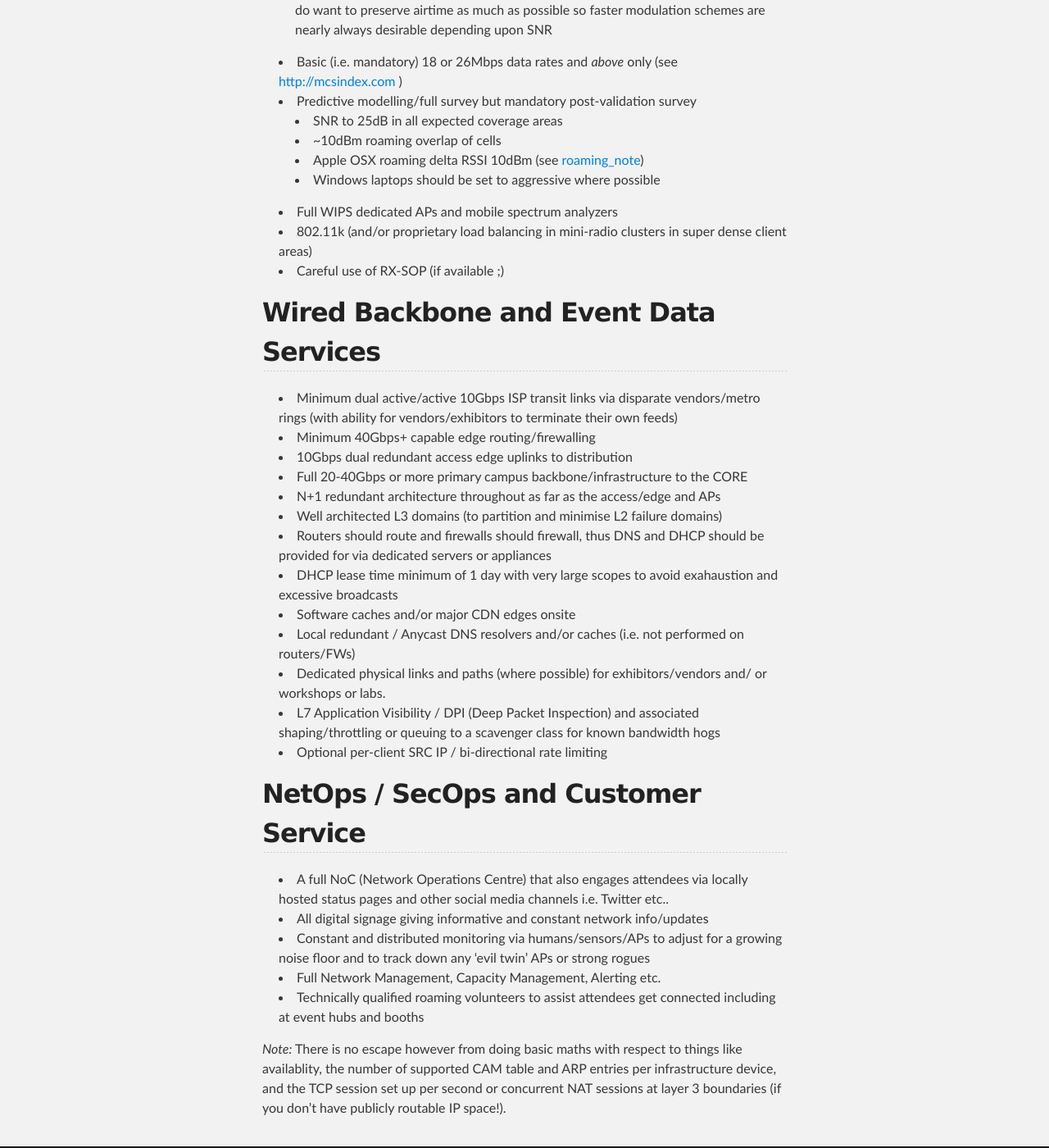
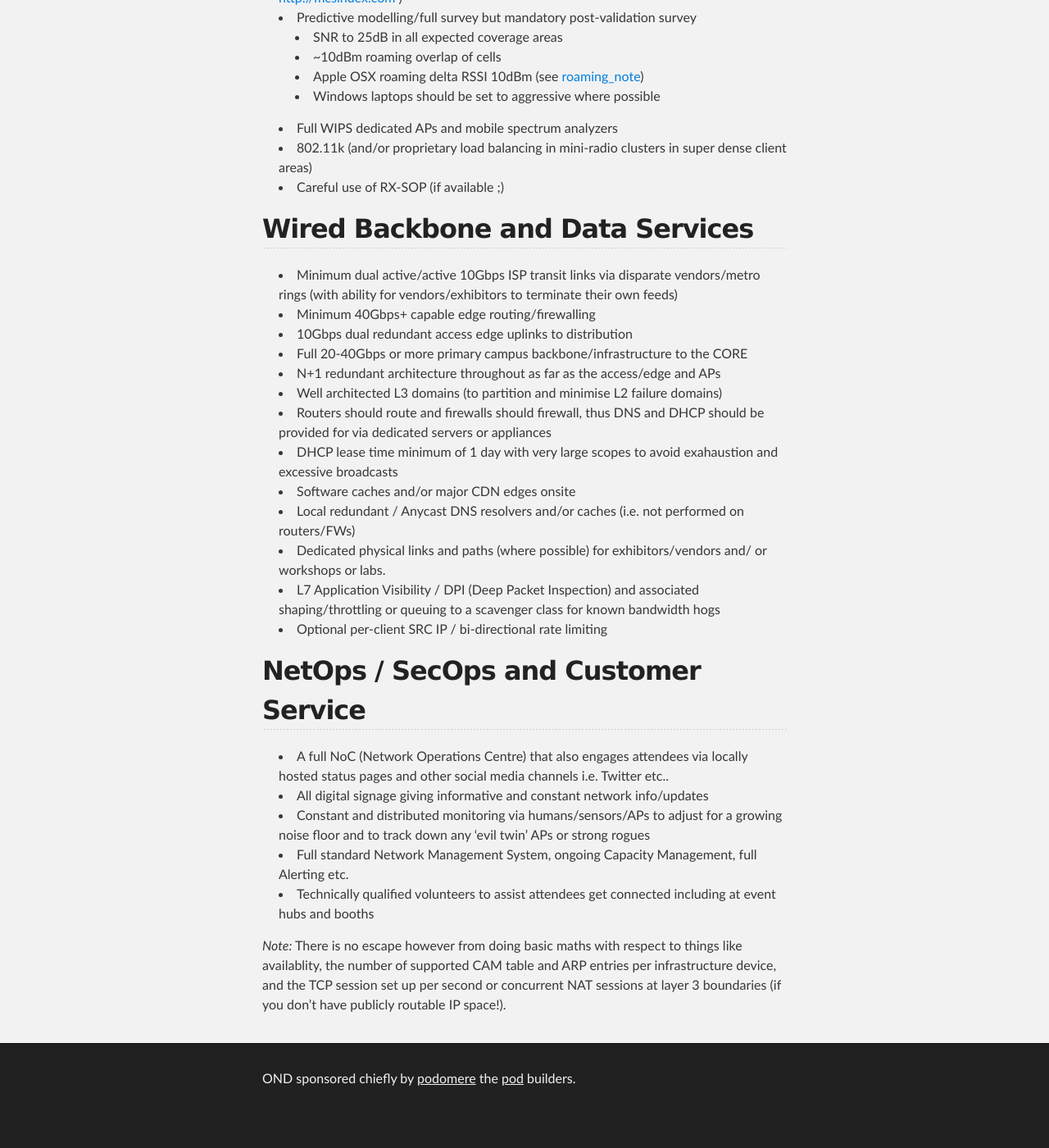
Before and after one commit to podomere/ond, a Jekyll site: the page built from ond-00002/ond-00002.md, in a window 1280 px wide and 1400 px high, scrolled down 1380 px. Shown: the whole window at 82% size. Built offline with Jekyll 4.4.1, drawn with Linux system fonts in a browser that asks for light colours; after the commit the page ends 2742 px from its top, so only the background shows below that; some of the changed text lies outside the part shown.

Commit message:
Tweaks on titles and minor content qualification

```diff
--- a/ond-00002/ond-00002.md
+++ b/ond-00002/ond-00002.md
@@ -45,7 +45,7 @@ The following relates to many (but not all) indoor events with attendee numbers
 - 802.11k (and/or proprietary load balancing in mini-radio clusters in super dense client areas)
 - Careful use of RX-SOP (if available ;)
 
-## Wired Backbone and Event Data Services
+## Wired Backbone and Data Services
 - Minimum dual active/active 10Gbps ISP transit links via disparate vendors/metro rings (with ability for vendors/exhibitors to terminate their own feeds)
 - Minimum 40Gbps+ capable edge routing/firewalling
 - 10Gbps dual redundant access edge uplinks to distribution
@@ -64,7 +64,7 @@ The following relates to many (but not all) indoor events with attendee numbers
 - A full NoC (Network Operations Centre) that also engages attendees via locally hosted status pages and other social media channels i.e. Twitter etc..
 - All digital signage giving informative and constant network info/updates
 - Constant and distributed monitoring via humans/sensors/APs to adjust for a growing noise floor and to track down any 'evil twin' APs or strong rogues
-- Full Network Management, Capacity Management, Alerting etc.
-- Technically qualified roaming volunteers to assist attendees get connected including at event hubs and booths
+- Full standard Network Management System, ongoing Capacity Management, full Alerting etc.
+- Technically qualified volunteers to assist attendees get connected including at event hubs and booths
 
 *Note:* There is no escape however from doing basic maths with respect to things like availablity, the number of supported CAM table and ARP entries per infrastructure device, and the TCP session set up per second or concurrent NAT sessions at layer 3 boundaries (if you don't have publicly routable IP space!).
```
Also changed, not shown: other parts of ond-00002/ond-00002.md (+3 -3 lines).
